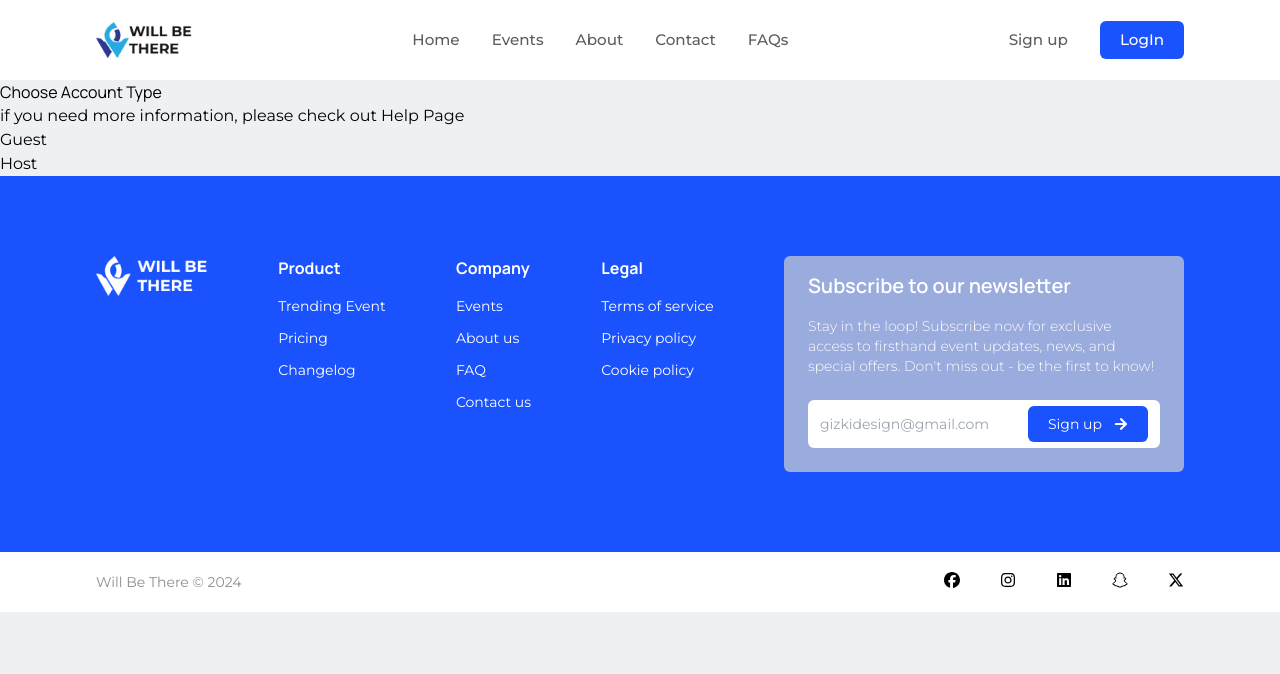
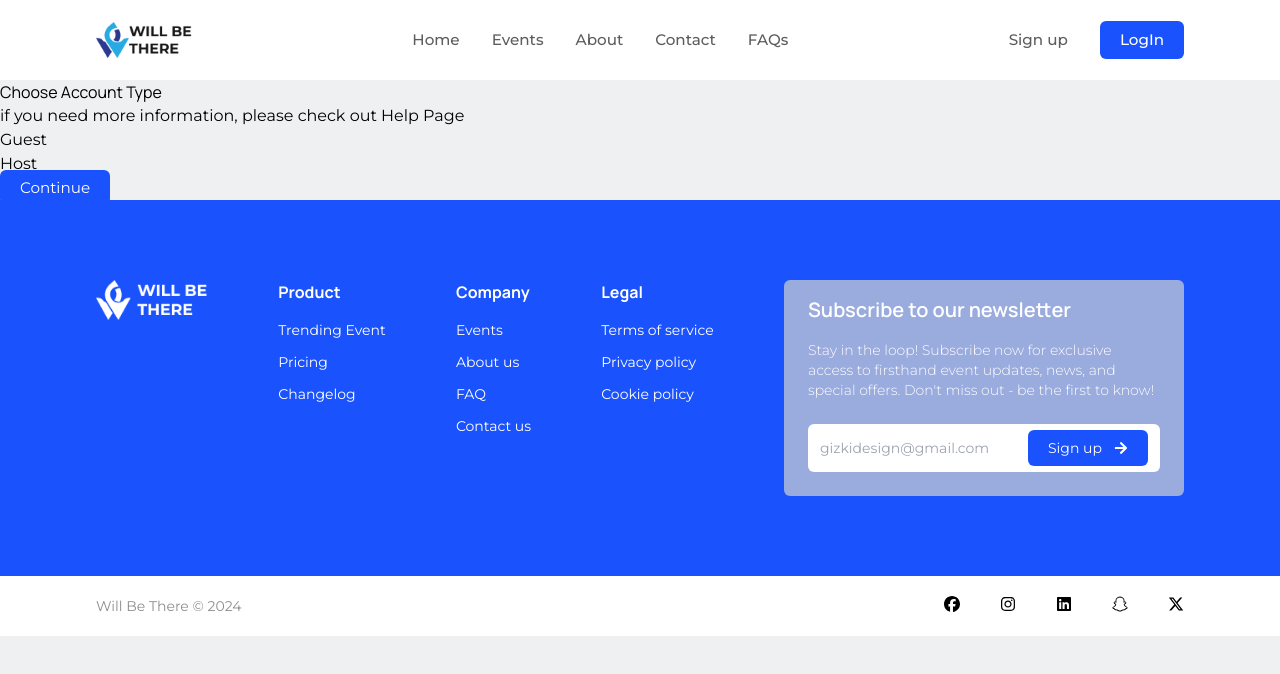
Before and after one commit to WILL-BE-THERE/WILL-BE-THERE, a React (Vite) app in the folder Frontend-React/: page /accounts in a window 1280 px wide. Shown: the top 674 px of the page. Built offline with nearby package versions, Linux system fonts and the light colour scheme.

Commit message:
unstyled accounts type page

```diff
--- /dev/null
+++ b/Frontend-React/src/components/Buttons/ContinueButton.tsx
@@ -0,0 +1,13 @@
+import { Link } from 'react-router-dom';
+
+const ContinueButton = () => {
+  return (
+    <Link
+      to='SignUp'
+      className='px-5 py-2 bg-primary-100 text-white text-[0.95rem] rounded-md'
+    >
+      Continue
+    </Link>
+  );
+};
+export default ContinueButton;
--- a/Frontend-React/src/pages/Accounts.tsx
+++ b/Frontend-React/src/pages/Accounts.tsx
@@ -1,4 +1,5 @@
 import React from 'react';
+import ContinueButton from '../components/Buttons/ContinueButton';
 
 interface Accounts {
   heading: string;
@@ -25,6 +26,8 @@ const Accounts: React.FC = () => {
       <h2>{data.subheading}</h2>
       <p>{data.AccountTypes.Guest}</p>
       <p>{data.AccountTypes.Host}</p>
+      <ContinueButton />
+
     </div>
   );
 };
```
